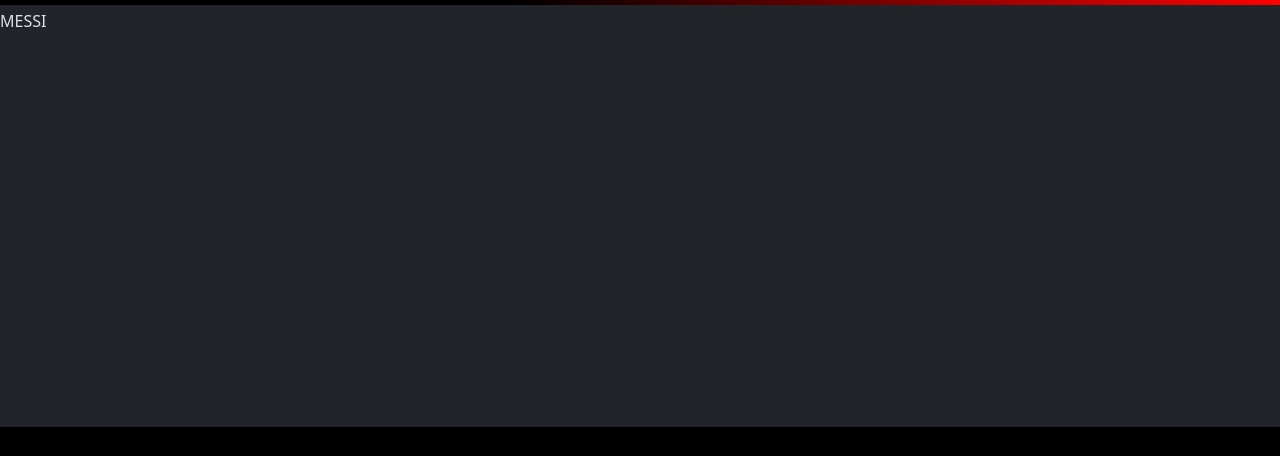
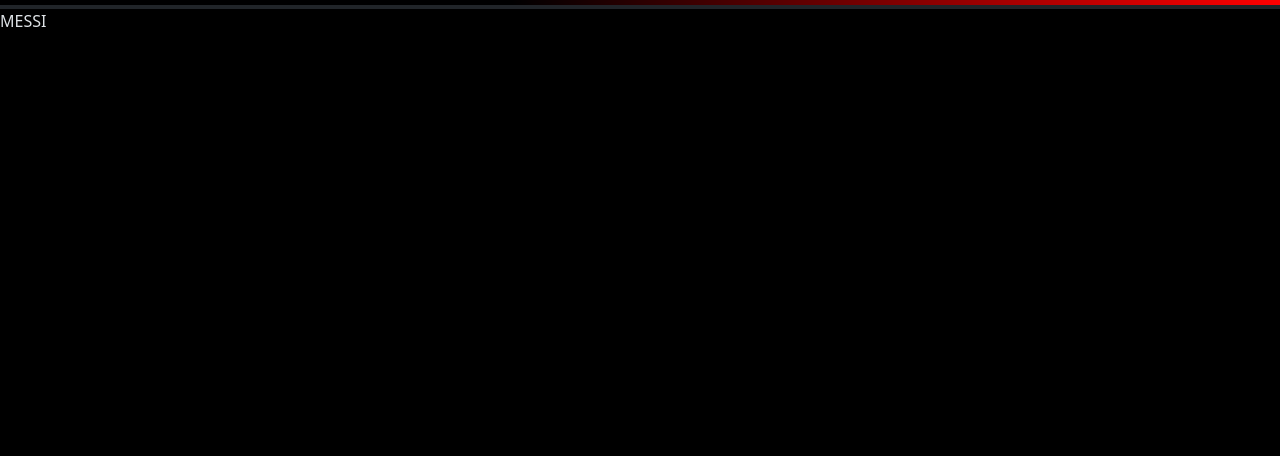
Before and after one commit to Licha11/Miravo, a plain HTML site: page Pages/categorias.html in a window 1280 px wide. Shown: the part 81-537 px from the top of the page. Drawn offline with nearby package versions, Linux system fonts and the light colour scheme.

Commit message:
agregue bg negro a paginas categorias, contacto, error404 y nosotros

```diff
--- a/Pages/categorias.html
+++ b/Pages/categorias.html
@@ -83,7 +83,7 @@
       </nav>
     </header>
 
-    <main>
+    <main class="mainBg">
       <p>MESSI</p>
     </main>
 
```
Also changed, not shown: Pages/contacto.html (+1 -1 lines), Pages/error404.html (+1 -1 lines), Pages/nosotros.html (+1 -1 lines).
